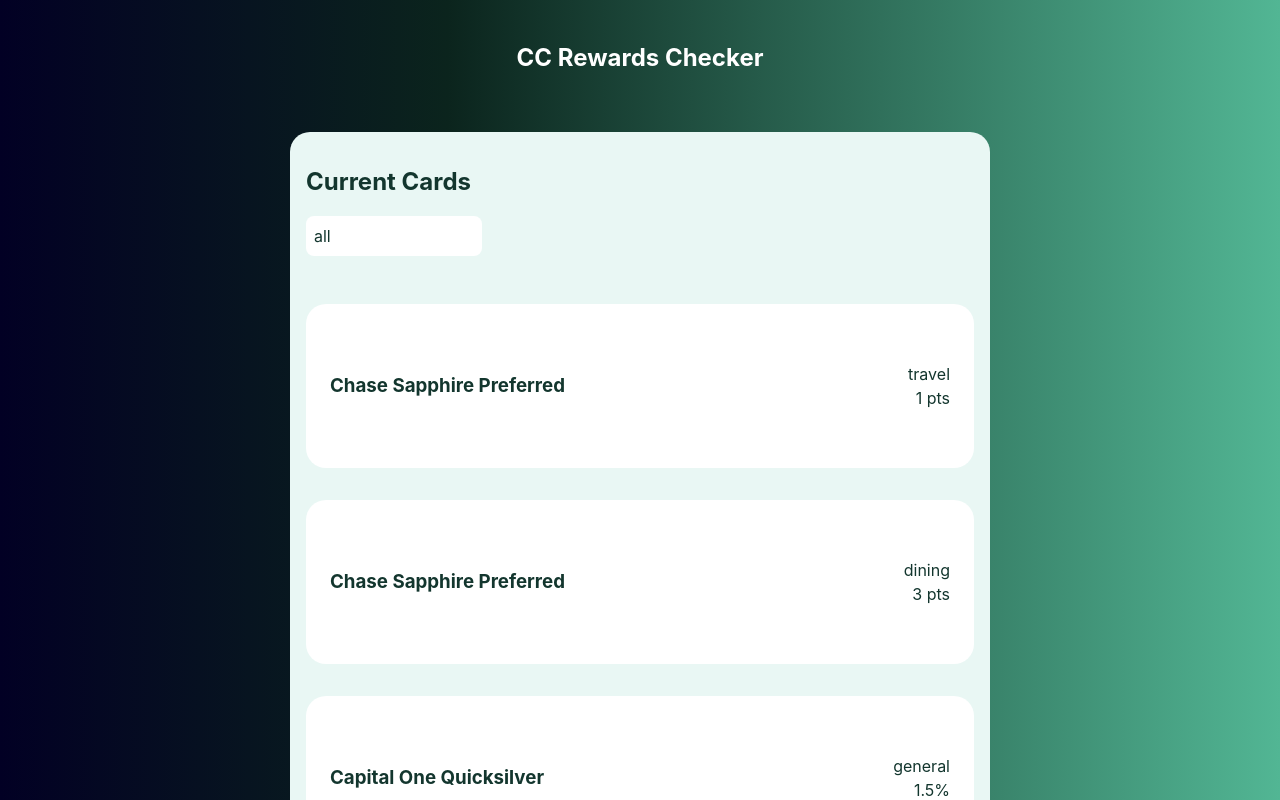
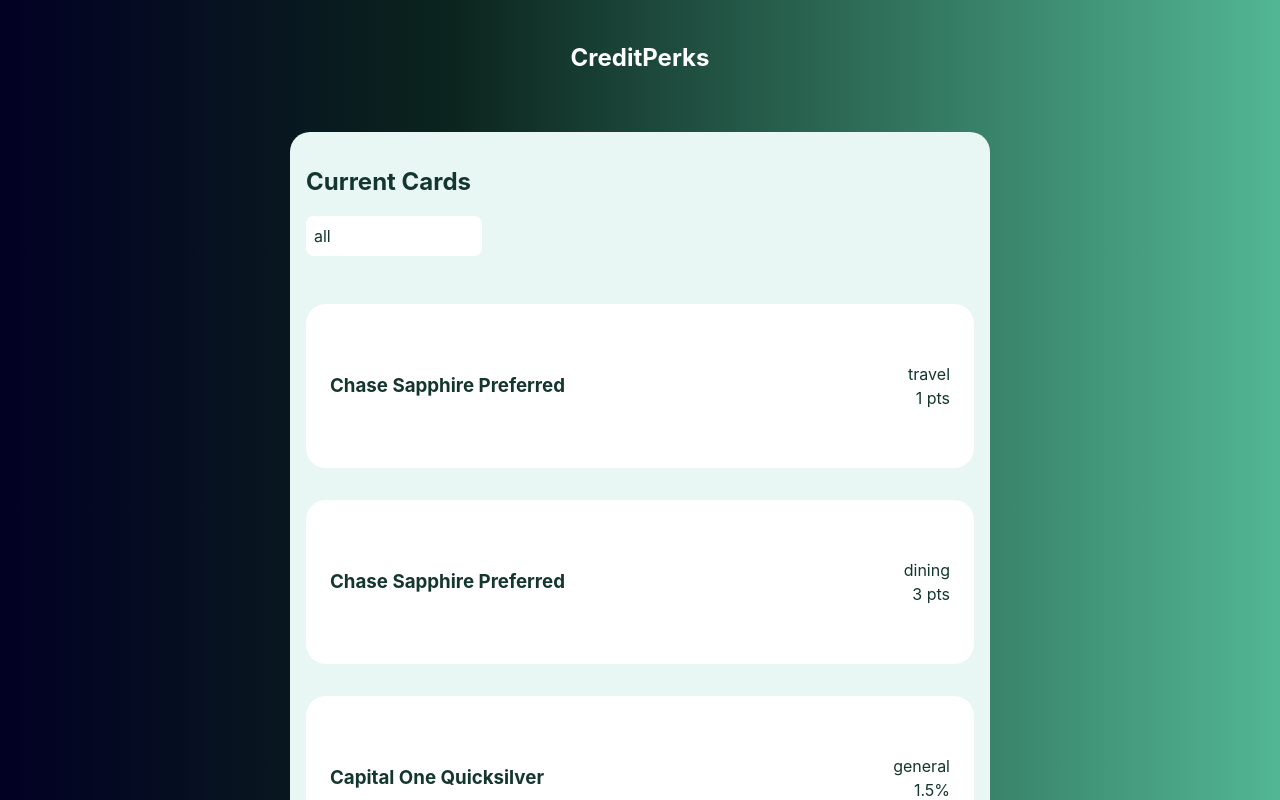
Before and after one commit to christinaor/cc-rewards-checker, a React (Vite) app: page / in a window 1280 px wide. Shown: the top 800 px of the page. Built offline with nearby package versions, Linux system fonts and the light colour scheme.

Commit message:
Update title

```diff
--- a/src/containers/Header/Header.jsx
+++ b/src/containers/Header/Header.jsx
@@ -3,7 +3,7 @@
 export default function Header() {
   return (
     <h1 className={styles.header}>
-      CC Rewards Checker
+      CreditPerks
     </h1>
   )
 }
```
